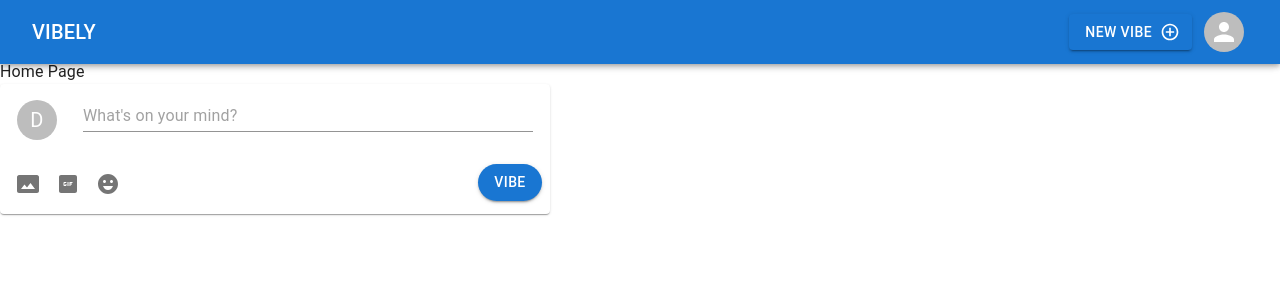
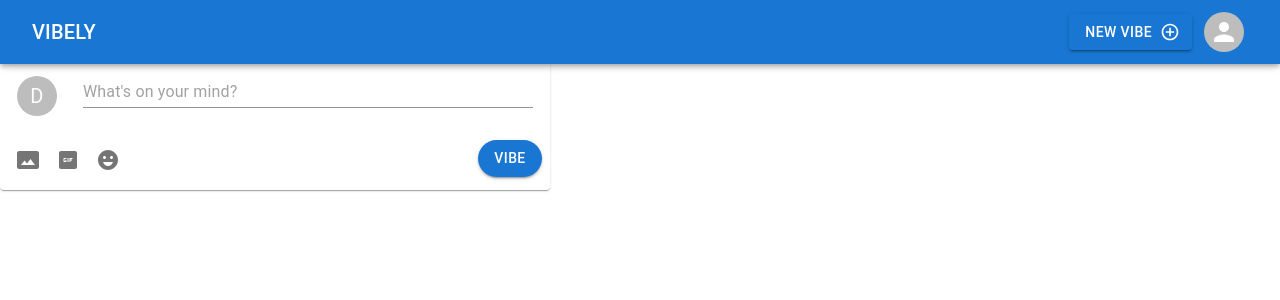
Before and after one commit to RobertTaylor94/vibely-web, a React (Create React App) app: page /#/ in a window 1280 px wide. Shown: the top 300 px of the page. Built offline with nearby package versions, Linux system fonts and the light colour scheme.

Commit message:
Moved Tweetbox into Home component

```diff
--- a/src/App.js
+++ b/src/App.js
@@ -3,7 +3,6 @@ import { HashRouter as Router, Route, Routes } from 'react-router-dom';
 import NavBar from './components/NavBar.js'
 import Home from './components/Home.js'
 import Profile from './components/Profile';
-import TweetBox from './components/TweetBox.js';
 
 function App() {
   return (
@@ -14,7 +13,6 @@ function App() {
           <Route path='/' element={<Home />} />
           <Route path='/profile' element={<Profile />} />
         </Routes>
-        <TweetBox />
       </div>
     </Router>
   );
--- a/src/components/Home.js
+++ b/src/components/Home.js
@@ -1,9 +1,10 @@
 import React from "react";
+import TweetBox from './TweetBox.js'
 
 export default function Home() {
     return (
         <div>
-            Home Page
+            <TweetBox />
         </div>
     )
 }
```
